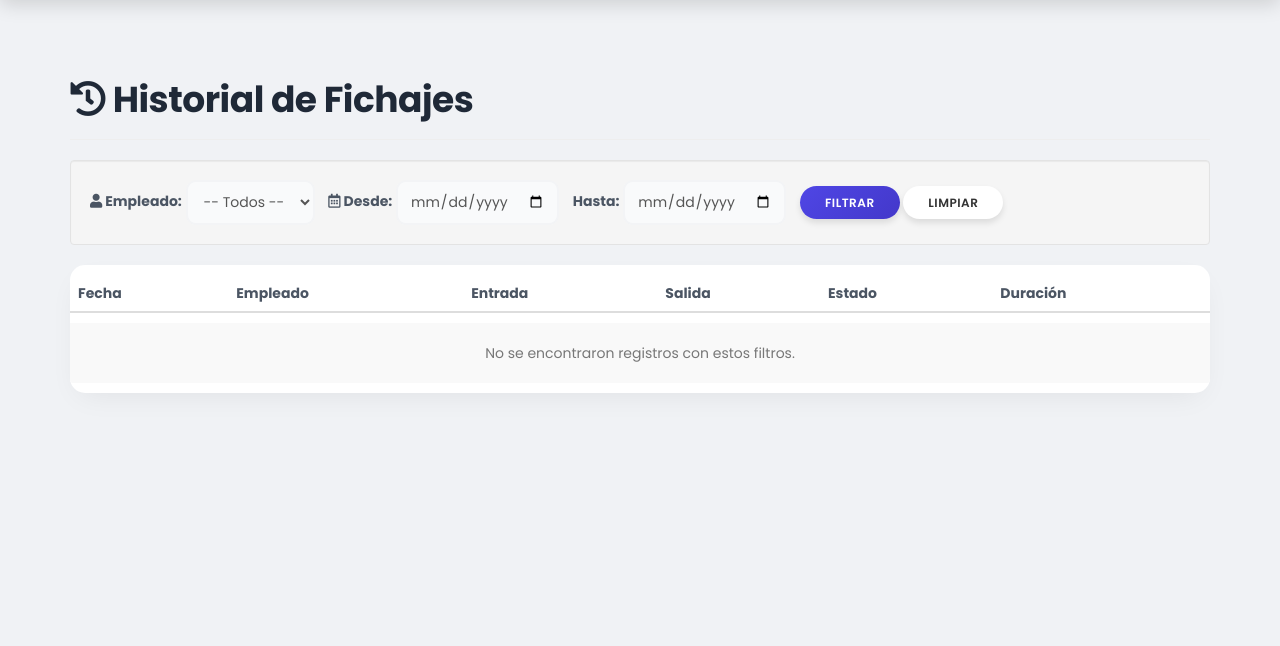
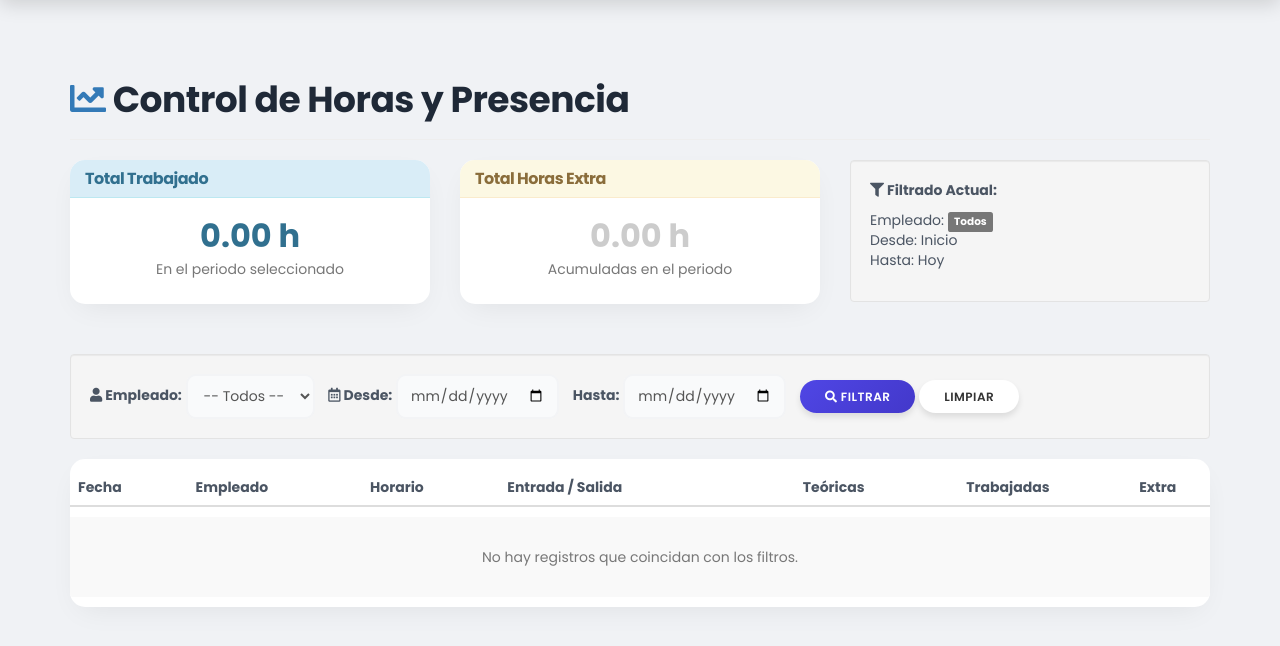
Before and after one commit to jlangon187/sge, a Flask app: page /admin/empresas/registros in a window 1280 px wide. Shown: the part 80-726 px from the top of the page. Run offline with Flask 3, Linux system fonts and the light colour scheme; the visitor is signed in with stand-in values (Sample User, id 1); some libraries are stand-ins or nearby versions.

Commit message:
MVP Funcional

```diff
--- a/app/empresas/routes.py
+++ b/app/empresas/routes.py
@@ -70,7 +70,7 @@ def borrar_empresa_admin(id):
         flash('Empresa eliminada.')
     return redirect(url_for('empresas.lista_empresas'))
 
-# 5. SELECCIONAR EMPRESA (Context Switch)
+# 5. SELECCIONAR EMPRESA
 @empresas_bp.route('/seleccionar/<int:id>')
 def seleccionar_empresa(id):
     if session.get('user_role') != 'Superadministrador': return redirect(url_for('auth.login'))
@@ -89,15 +89,12 @@ def ver_registros():
     empresa_id = session.get('empresa_id')
     if not empresa_id: return redirect(url_for('main.index'))
 
-    # Filtros desde la URL (GET)
     empleado_id = request.args.get('empleado', type=int)
     fecha_desde = request.args.get('desde')
     fecha_hasta = request.args.get('hasta')
 
-    # Consulta Base
     query = Registro.query.join(Trabajador).filter(Trabajador.idEmpresa == empresa_id)
 
-    # Aplicar filtros si existen
     if empleado_id:
         query = query.filter(Registro.id_trabajador == empleado_id)
 
@@ -107,18 +104,55 @@ def ver_registros():
     if fecha_hasta:
         query = query.filter(Registro.fecha <= datetime.strptime(fecha_hasta, '%Y-%m-%d').date())
 
-    # Ordenar por fecha descendente (lo más nuevo primero)
-    registros = query.order_by(Registro.hora_entrada.desc()).all()
+    registros_db = query.order_by(Registro.hora_entrada.desc()).all()
 
-    # Para el desplegable del filtro
+    # --- PROCESAMIENTO DE HORAS EXTRA ---
+    registros_procesados = []
+    total_horas_trabajadas = 0
+    total_horas_extra = 0
+
+    for reg in registros_db:
+        horas_reales = 0
+        if reg.hora_salida:
+            diferencia = reg.hora_salida - reg.hora_entrada
+            horas_reales = diferencia.total_seconds() / 3600
+
+        horas_teoricas = 0
+        if reg.trabajador.horario:
+            dia_semana_id = reg.fecha.weekday() + 1
+
+            franjas_dia = [f for f in reg.trabajador.horario.franjas if f.id_dia == dia_semana_id]
+
+            for f in franjas_dia:
+                inicio = datetime.combine(date.min, f.hora_entrada)
+                fin = datetime.combine(date.min, f.hora_salida)
+                duracion_franja = (fin - inicio).total_seconds() / 3600
+                horas_teoricas += duracion_franja
+
+        horas_extra = 0
+        if horas_reales > horas_teoricas and horas_teoricas > 0:
+            horas_extra = horas_reales - horas_teoricas
+
+        registros_procesados.append({
+            'registro': reg,
+            'reales': horas_reales,
+            'teoricas': horas_teoricas,
+            'extra': horas_extra
+        })
+
+        total_horas_trabajadas += horas_reales
+        total_horas_extra += horas_extra
+
     empleados = Trabajador.query.filter_by(idEmpresa=empresa_id).all()
 
     return render_template('registros_list.html',
-                           registros=registros,
+                           registros=registros_procesados,
                            empleados=empleados,
                            sel_empleado=empleado_id,
                            sel_desde=fecha_desde,
-                           sel_hasta=fecha_hasta)
+                           sel_hasta=fecha_hasta,
+                           total_trabajadas=total_horas_trabajadas,
+                           total_extra=total_horas_extra)
 
 # --- LISTADO DE INCIDENCIAS ---
 @empresas_bp.route('/incidencias')
--- a/app/templates/registros_list.html
+++ b/app/templates/registros_list.html
@@ -1,10 +1,59 @@
 {% extends "base.html" %}
 
-{% block title %}Registros de Presencia{% endblock %}
+{% block title %}Registros y Horas Extra{% endblock %}
 
 {% block page_content %}
 <div class="page-header">
-    <h1><i class="fas fa-history"></i> Historial de Fichajes</h1>
+    <h1><i class="fas fa-chart-line text-primary"></i> Control de Horas y Presencia</h1>
+</div>
+
+<div class="row" style="margin-bottom: 20px;">
+    <div class="col-md-4">
+        <div class="panel panel-info">
+            <div class="panel-heading">
+                <h3 class="panel-title">Total Trabajado</h3>
+            </div>
+            <div class="panel-body text-center">
+                <span style="font-size: 32px; font-weight: bold; color: #31708f;">
+                    {{ "%.2f"|format(total_trabajadas) }} h
+                </span>
+                <p class="text-muted">En el periodo seleccionado</p>
+            </div>
+        </div>
+    </div>
+    <div class="col-md-4">
+        <div class="panel panel-warning">
+            <div class="panel-heading">
+                <h3 class="panel-title">Total Horas Extra</h3>
+            </div>
+            <div class="panel-body text-center">
+                {% if total_extra > 0 %}
+                    <span style="font-size: 32px; font-weight: bold; color: #8a6d3b;">
+                        +{{ "%.2f"|format(total_extra) }} h
+                    </span>
+                {% else %}
+                    <span style="font-size: 32px; font-weight: bold; color: #ccc;">0.00 h</span>
+                {% endif %}
+                <p class="text-muted">Acumuladas en el periodo</p>
+            </div>
+        </div>
+    </div>
+    <div class="col-md-4">
+        <div class="well" style="height: 142px;">
+            <p><strong><i class="fas fa-filter"></i> Filtrado Actual:</strong></p>
+            <ul class="list-unstyled">
+                <li>Empleado:
+                    {% if sel_empleado %}
+                        <span class="label label-primary">Seleccionado</span>
+                    {% else %}
+                        <span class="label label-default">Todos</span>
+                    {% endif %}
+                </li>
+                <li>Desde: {{ sel_desde or 'Inicio' }}</li>
+                <li>Hasta: {{ sel_hasta or 'Hoy' }}</li>
+            </ul>
+        </div>
+    </div>
 </div>
 
 <div class="well">
@@ -28,58 +77,84 @@
             <label>Hasta:</label>
             <input type="date" name="hasta" class="form-control" value="{{ sel_hasta }}">
         </div>
-        <button type="submit" class="btn btn-primary" style="margin-left: 10px;">Filtrar</button>
+        <button type="submit" class="btn btn-primary" style="margin-left: 10px;">
+            <i class="fas fa-search"></i> Filtrar
+        </button>
         <a href="{{ url_for('empresas.ver_registros') }}" class="btn btn-default">Limpiar</a>
     </form>
 </div>
 
 <div class="panel panel-default">
+    <div class="table-responsive">
         <table class="table table-striped table-hover">
             <thead>
                 <tr>
                     <th>Fecha</th>
                     <th>Empleado</th>
-                <th>Entrada</th>
-                <th>Salida</th>
-                <th>Estado</th>
-                <th>Duración</th>
+                    <th>Horario</th>
+                    <th>Entrada / Salida</th>
+                    <th class="text-center">Teóricas</th>
+                    <th class="text-center">Trabajadas</th>
+                    <th class="text-center">Extra</th>
                 </tr>
             </thead>
             <tbody>
-            {% for reg in registros %}
+                {% for item in registros %}
                 <tr>
-                <td><strong>{{ reg.fecha.strftime('%d/%m/%Y') }}</strong></td>
-                <td>{{ reg.trabajador.nombre }} {{ reg.trabajador.apellidos }}</td>
-                <td class="text-success"><i class="fas fa-sign-in-alt"></i> {{ reg.hora_entrada.strftime('%H:%M') }}</td>
+                    <td><strong>{{ item.registro.fecha.strftime('%d/%m/%Y') }}</strong></td>
+
                     <td>
-                    {% if reg.hora_salida %}
-                        <span class="text-danger"><i class="fas fa-sign-out-alt"></i> {{ reg.hora_salida.strftime('%H:%M') }}</span>
+                        {{ item.registro.trabajador.nombre }} {{ item.registro.trabajador.apellidos }}
+                    </td>
+
+                    <td>
+                        <small class="text-muted">{{ item.registro.trabajador.horario.nombre_horario }}</small>
+                    </td>
+
+                    <td>
+                        <div style="font-family: monospace;">
+                            <span class="text-success"><i class="fas fa-sign-in-alt"></i> {{ item.registro.hora_entrada.strftime('%H:%M') }}</span><br>
+                            {% if item.registro.hora_salida %}
+                                <span class="text-danger"><i class="fas fa-sign-out-alt"></i> {{ item.registro.hora_salida.strftime('%H:%M') }}</span>
                             {% else %}
-                        <span class="text-muted">--:--</span>
+                                <span class="label label-warning">ACTIVO</span>
+                            {% endif %}
+                        </div>
+                    </td>
+
+                    <td class="text-center">
+                        {{ "%.1f"|format(item.teoricas) }}h
+                    </td>
+
+                    <td class="text-center" style="font-weight: bold;">
+                        {% if item.registro.hora_salida %}
+                            {{ "%.2f"|format(item.reales) }}h
+                        {% else %}
+                            -
                         {% endif %}
                     </td>
-                <td>
-                    {% if reg.hora_salida %}
-                        <span class="label label-success">Completado</span>
+
+                    <td class="text-center">
+                        {% if item.extra > 0 %}
+                            <span class="label label-warning" style="font-size: 100%;">
+                                +{{ "%.2f"|format(item.extra) }} h
+                            </span>
+                        {% elif not item.registro.hora_salida %}
+                            <span class="text-muted">-</span>
                         {% else %}
-                        <span class="label label-warning">En curso (Trabajando)</span>
-                    {% endif %}
-                </td>
-                <td>
-                    {% if reg.hora_salida %}
-                        {% set duracion = (reg.hora_salida - reg.hora_entrada).total_seconds() / 3600 %}
-                        {{ "%.2f"|format(duracion) }} h
-                    {% else %}
-                        -
+                            <span class="text-success"><i class="fas fa-check"></i> Ok</span>
                         {% endif %}
                     </td>
                 </tr>
                 {% else %}
                 <tr>
-                <td colspan="6" class="text-center text-muted">No se encontraron registros con estos filtros.</td>
+                    <td colspan="7" class="text-center text-muted" style="padding: 30px;">
+                        No hay registros que coincidan con los filtros.
+                    </td>
                 </tr>
                 {% endfor %}
             </tbody>
         </table>
     </div>
+</div>
 {% endblock %}
```
Also changed, not shown: datos_falsos.py (added, +96 -0 lines). Lines whose indentation alone changed are shown as unchanged.
